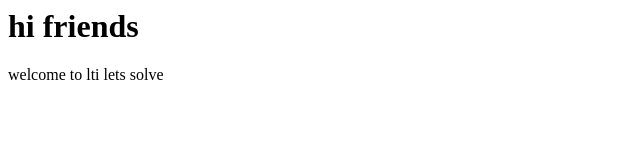
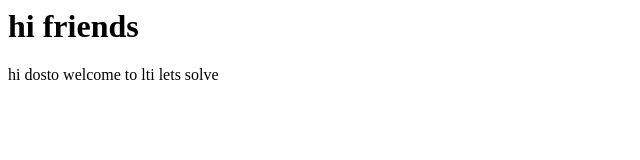
Before and after one commit to navneet9122/lti-repo, a plain HTML site: page index.html in a window 1280 px wide. Shown: the full height of the page, 0-640 px from the left. Drawn offline with Linux system fonts and the light colour scheme.

Commit message:
change welcome to hi

```diff
--- a/index.html
+++ b/index.html
@@ -1,5 +1,5 @@
 <html>
 <title>my name is navneet</title>
 <h1>hi friends</h1>
-<p> welcome to lti lets solve</p>
+<p>hi dosto welcome to lti lets solve</p>
 </html>
```
